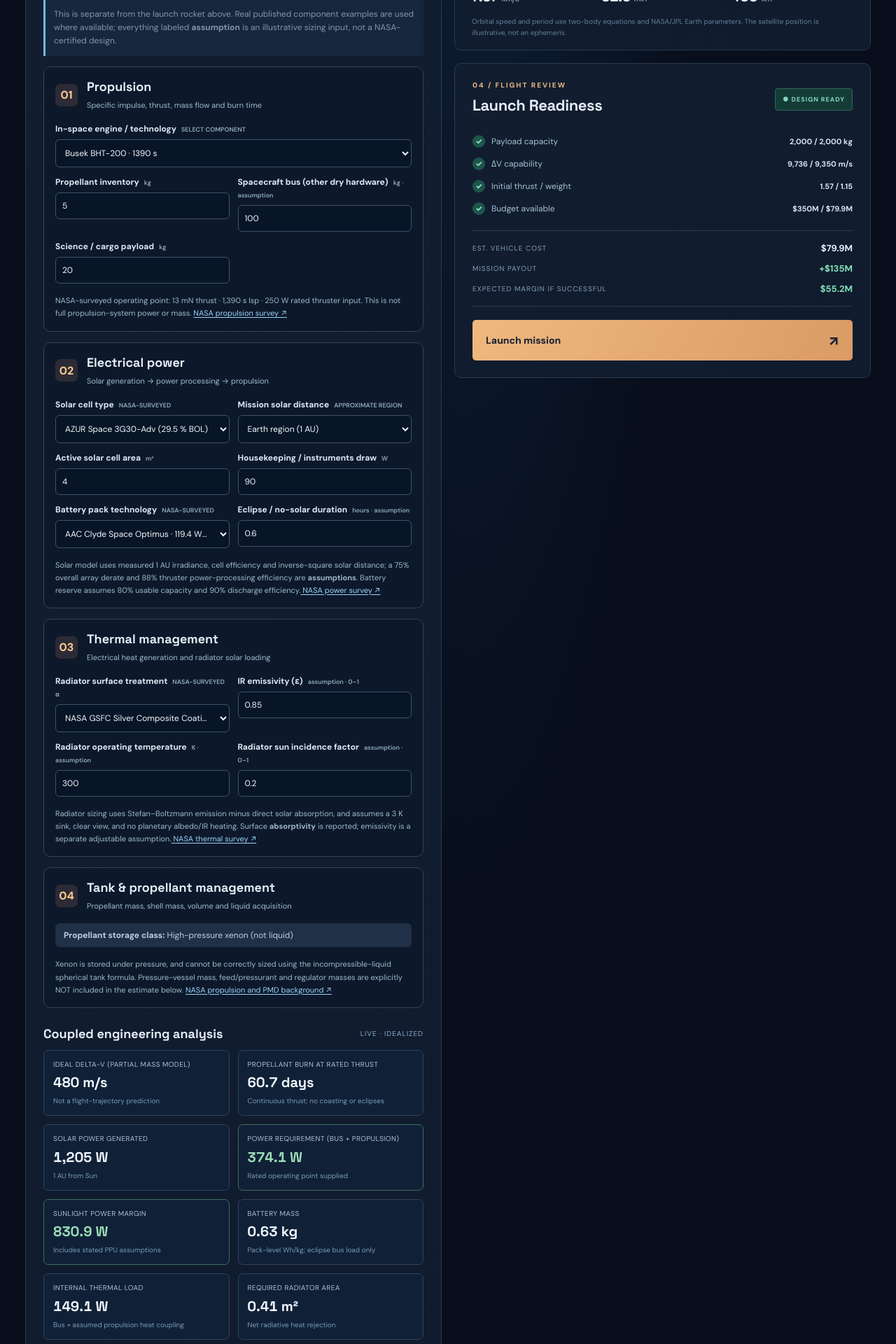
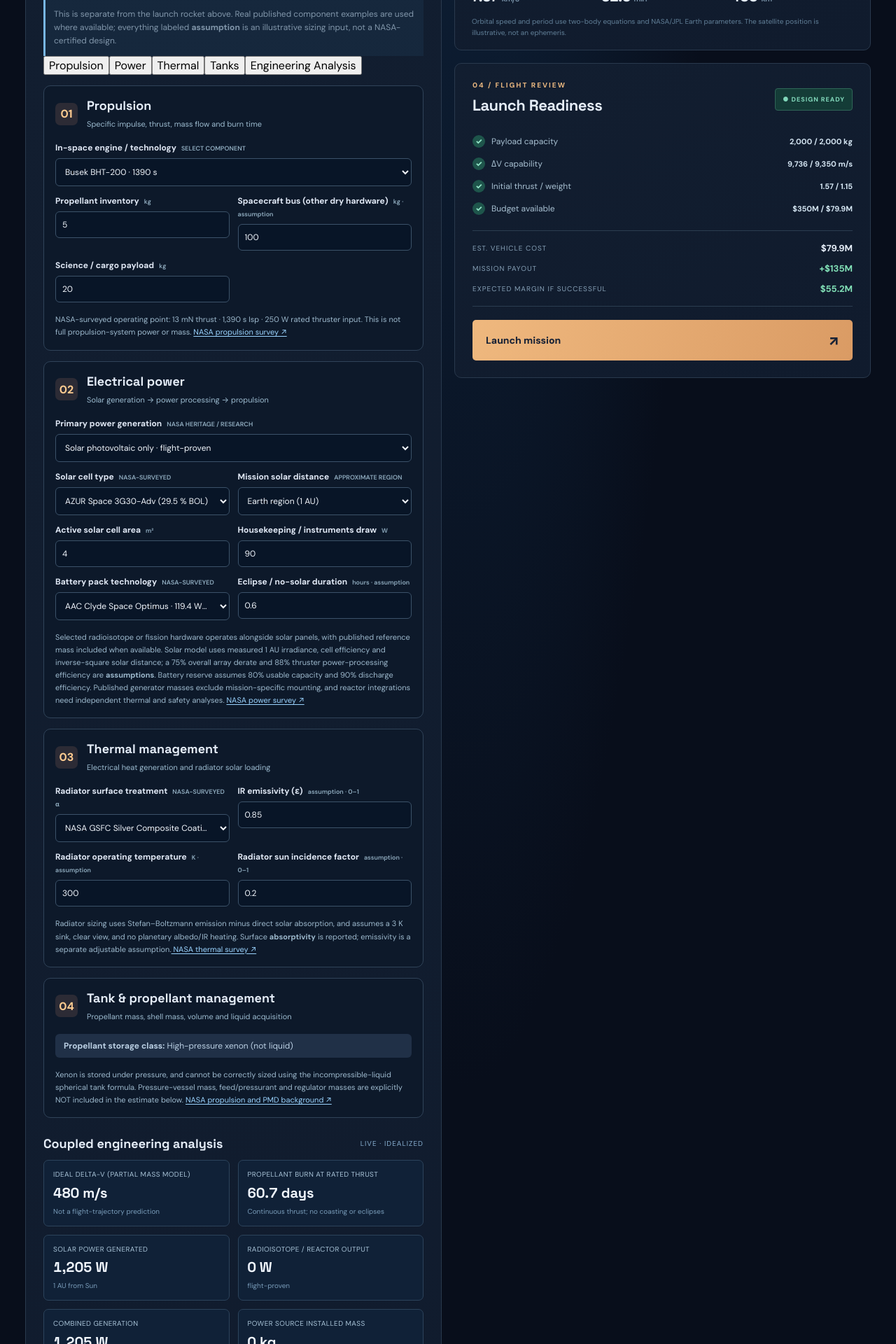
Before and after one commit to Tim8592/space-race-beyond-earth, a React (Vite) app: page / in a window 1280 px wide. Shown: the part 1420-3340 px from the top of the page at 70% size. Built offline with nearby package versions, Linux system fonts and the light colour scheme.

Commit message:
Split spacecraft engineering into subsystem tabs and expose nuclear power choices

```diff
--- a/src/SubsystemLab.tsx
+++ b/src/SubsystemLab.tsx
@@ -2,6 +2,7 @@ import { useEffect, useMemo, useState } from 'react';
 import {
   BATTERY_PACKS, IN_SPACE_THRUSTERS, SOLAR_CELLS, THERMAL_SURFACES,
 } from './lib/spacecraftTechnology';
+import { POWER_SYSTEMS, type PowerSourceId } from './lib/powerSources';
 import {
   DEFAULT_SUBSYSTEM_DESIGN, DESTINATIONS, sizeSubsystemDesign,
   type SubsystemDesign, type SystemResults,
@@ -78,6 +79,7 @@ function Result({ label, value, note, tone }: {
 
 export default function SubsystemLab() {
   const [design, setDesign] = useState<SubsystemDesign>(readDesign);
+  const [activeSystemTab,setActiveSystemTab] = useState<'propulsion'|'power'|'thermal'|'tank'|'analysis'>('propulsion');
   const analysis = useMemo(() => {
     try { return { result: sizeSubsystemDesign(design), error: '' }; }
     catch (error) {
@@ -116,7 +118,18 @@ export default function SubsystemLab() {
         everything labeled <b>assumption</b> is an illustrative sizing input, not a NASA-certified design.
       </p>
 
-      <div className="sys-group">
+      <div className="sys-tab-strip" role="tablist" aria-label="Spacecraft subsystem">
+        {([
+          ['propulsion','Propulsion'], ['power','Power'], ['thermal','Thermal'],
+          ['tank','Tanks'], ['analysis','Engineering Analysis'],
+        ] as const).map(([id,label])=>(
+          <button key={id} role="tab" aria-selected={activeSystemTab===id}
+            className={activeSystemTab===id?'selected':''}
+            onClick={()=>setActiveSystemTab(id)}>{label}</button>
+        ))}
+      </div>
+
+      <div className={'sys-group '+(activeSystemTab==='propulsion'?'':'sys-hidden')}>
         <div className="sys-heading"><span>01</span><div><h3>Propulsion</h3><small>Specific impulse, thrust, mass flow and burn time</small></div></div>
         <div className="sys-input-grid">
           <label className="sys-field sys-wide">
@@ -138,9 +151,19 @@ export default function SubsystemLab() {
         </p>
       </div>
 
-      <div className="sys-group">
+      <div className={'sys-group '+(activeSystemTab==='power'?'':'sys-hidden')}>
         <div className="sys-heading"><span>02</span><div><h3>Electrical power</h3><small>Solar generation → power processing → propulsion</small></div></div>
         <div className="sys-input-grid">
+          <label className="sys-field sys-wide">
+            <span>Primary power generation<small>NASA HERITAGE / RESEARCH</small></span>
+            <select value={design.powerSourceId} onChange={e=>change('powerSourceId',e.target.value as PowerSourceId)}>
+              {Object.values(POWER_SYSTEMS).map(system=><option key={system.id} value={system.id}>{system.name} · {system.heritage}</option>)}
+            </select>
+          </label>
+          {design.powerSourceId !== 'solar' && <>
+            <NumberField label="Number of power units" unit="systems" value={design.powerSourceCount} min={1} max={8} step={1} onChange={n=>change('powerSourceCount',n)}/>
+            <NumberField label="Mission age for degradation" unit="years" value={design.missionYears} min={0} max={40} step={1} onChange={n=>change('missionYears',n)}/>
+          </>}
           <label className="sys-field">
             <span>Solar cell type<small>NASA-SURVEYED</small></span>
             <select value={design.solarCellId} onChange={e=>change('solarCellId',e.target.value)}>
@@ -164,14 +187,15 @@ export default function SubsystemLab() {
           <NumberField label="Eclipse / no-solar duration" unit="hours · assumption" value={design.eclipseHours} min={0} max={30} step={0.1} onChange={n=>change('eclipseHours',n)}/>
         </div>
         <p className="sys-subnote">
-          Solar model uses measured 1 AU irradiance, cell efficiency and inverse-square solar distance;
+          Selected radioisotope or fission hardware operates alongside solar panels, with published reference mass included when available. Solar model uses measured 1 AU irradiance, cell efficiency and inverse-square solar distance;
           a 75% overall array derate and 88% thruster power-processing efficiency are <b>assumptions</b>.
-          Battery reserve assumes 80% usable capacity and 90% discharge efficiency.
+          Battery reserve assumes 80% usable capacity and 90% discharge efficiency. Published generator masses exclude mission-specific mounting, and reactor integrations need independent thermal and safety analyses.
+          {' '}{design.powerSourceId !== 'solar' && <a href={POWER_SYSTEMS[design.powerSourceId].sourceUrl} target="_blank" rel="noreferrer">Selected NASA power source ↗</a>}
           <a href="https://www.nasa.gov/smallsat-institute/sst-soa/power-subsystems/" target="_blank" rel="noreferrer"> NASA power survey ↗</a>
         </p>
       </div>
 
-      <div className="sys-group">
+      <div className={'sys-group '+(activeSystemTab==='thermal'?'':'sys-hidden')}>
         <div className="sys-heading"><span>03</span><div><h3>Thermal management</h3><small>Electrical heat generation and radiator solar loading</small></div></div>
         <div className="sys-input-grid">
           <label className="sys-field">
@@ -192,7 +216,7 @@ export default function SubsystemLab() {
         </p>
       </div>
 
-      <div className="sys-group">
+      <div className={'sys-group '+(activeSystemTab==='tank'?'':'sys-hidden')}>
         <div className="sys-heading"><span>04</span><div><h3>Tank & propellant management</h3><small>Propellant mass, shell mass, volume and liquid acquisition</small></div></div>
         <p className="sys-storage"><b>Propellant storage class:</b> {storage}</p>
         {isLiquid ? (
@@ -223,6 +247,7 @@ export default function SubsystemLab() {
         )}
       </div>
 
+      <div className={activeSystemTab==='analysis'?'':'sys-hidden'}>
       {result ? (
         <>
           <div className="sys-results-heading">
@@ -233,10 +258,14 @@ export default function SubsystemLab() {
             <Result label="Ideal delta-V (partial mass model)" value={fmt(result.idealDeltaVms,'m/s',0)} note="Not a flight-trajectory prediction"/>
             <Result label="Propellant burn at rated thrust" value={fmt(result.idealBurnDays,'days',1)} note="Continuous thrust; no coasting or eclipses"/>
             <Result label="Solar power generated" value={fmt(result.sunlightPowerW,'W',1)} note={fmt(design.distanceAu, 'AU',2)+' from Sun'}/>
+            <Result label="Radioisotope / reactor output" value={fmt(result.generatorElectricPowerW,'W',1)} note={result.powerSystemHeritage}/>
+            <Result label="Combined generation" value={fmt(result.totalAvailablePowerW,'W',1)} note="Solar + generator"/>
+            <Result label="Power source installed mass" value={fmt(result.powerSystemMassKg,'kg',1)} note="Reference generator mass, incomplete for reactors"/>
+            <Result label="Separate generator waste heat" value={fmt(result.powerSystemWasteHeatW,'W',0)} note="Not added to bus radiator; dedicated rejection unresolved"/>
             <Result label="Power requirement (bus + propulsion)" value={fmt(result.totalElectricalDemandW,'W',1)} note={result.canPowerThruster?'Rated operating point supplied':'POWER DEFICIT'} tone={result.canPowerThruster?'good':'bad'}/>
-            <Result label="Sunlight power margin" value={fmt(result.sunlightMarginW,'W',1)} note="Includes stated PPU assumptions" tone={result.sunlightMarginW>=0?'good':'bad'}/>
-            <Result label="Battery mass" value={fmt(result.batteryMassKg,'kg',2)} note="Pack-level Wh/kg; eclipse bus load only"/>
-            <Result label="Internal thermal load" value={fmt(result.thermalLoadW,'W',1)} note="Bus + assumed propulsion heat coupling"/>
+            <Result label="Combined power margin" value={fmt(result.totalPowerMarginW,'W',1)} note="Power generation less bus and thruster loads" tone={result.totalPowerMarginW>=0?'good':'bad'}/>
+            <Result label="Battery mass" value={fmt(result.batteryMassKg,'kg',2)} note="Bus eclipse load net of continuous generator output"/>
+            <Result label="Internal thermal load" value={fmt(result.thermalLoadW,'W',1)} note="Bus and assumed propulsion heat; separate source heat excluded"/>
             <Result label="Required radiator area" value={fmt(result.radiatorAreaM2,'m²',2)} note="Net radiative heat rejection" tone={result.radiatorAreaM2===null?'bad':undefined}/>
             <Result label={result.massEstimateIncomplete?'Partial modeled dry mass':'Preliminary dry mass'} value={fmt(result.modeledDryMassKg,'kg',2)} note="PV + battery + thermal + propulsion + tank allowances"/>
             <Result label={result.massEstimateIncomplete?'Partial modeled wet mass':'Preliminary wet mass'} value={fmt(result.modeledWetMassKg,'kg',2)} note="Dry mass + propellant inventory"/>
@@ -253,6 +282,7 @@ export default function SubsystemLab() {
           </div>
         </>
       ) : <div className="sys-feedback sys-error">Invalid input: {analysis.error}. Restore physical values to see sizing results.</div>}
+      </div>
       <div className="sys-footer">
         <span>Technology tables: NASA 2026 Small Spacecraft SoA · Engineering model: first-order, not certified</span>
         <button className="secondary-button" onClick={()=>setDesign(DEFAULT_SUBSYSTEM_DESIGN)}>Reset subsystem design</button>
```
